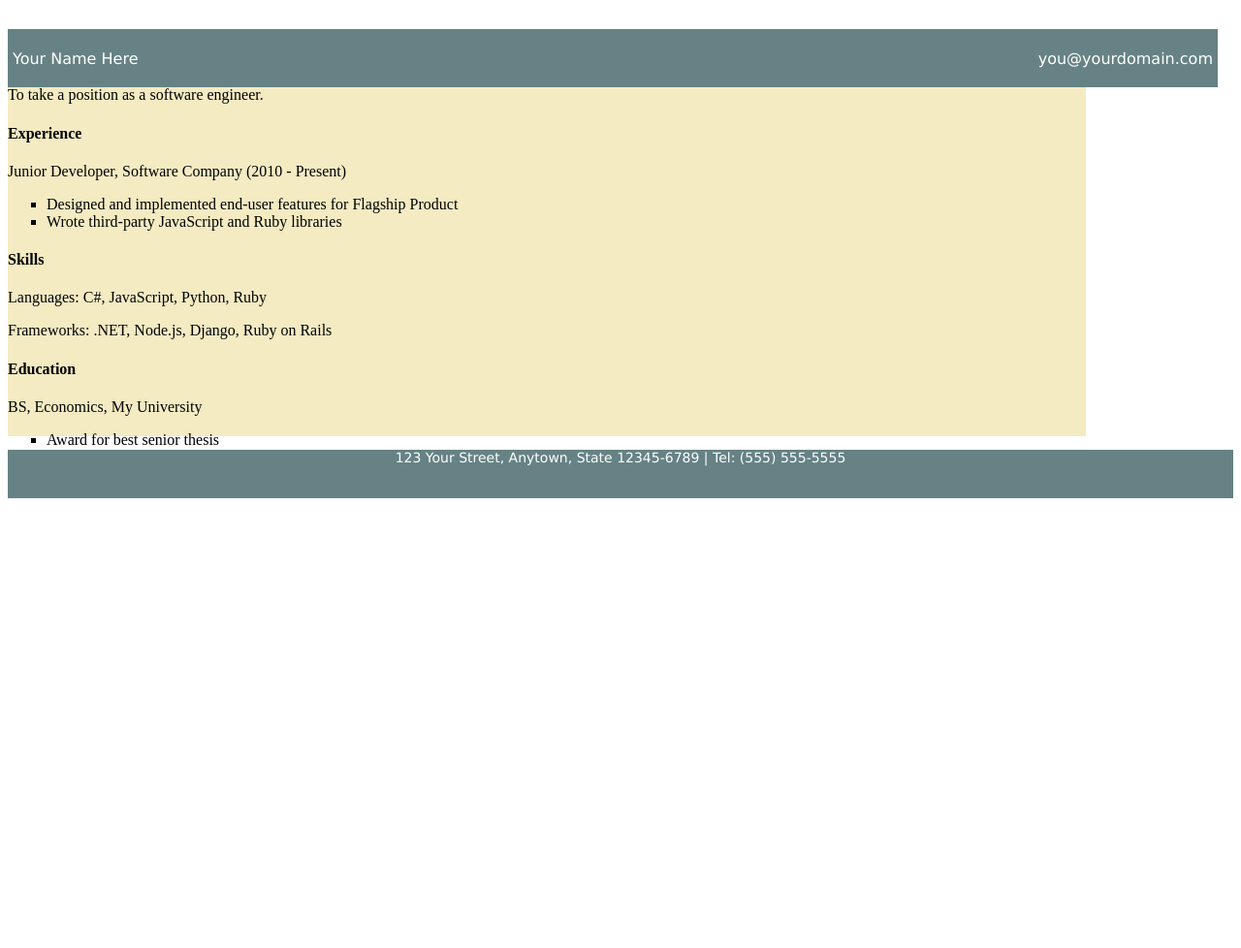
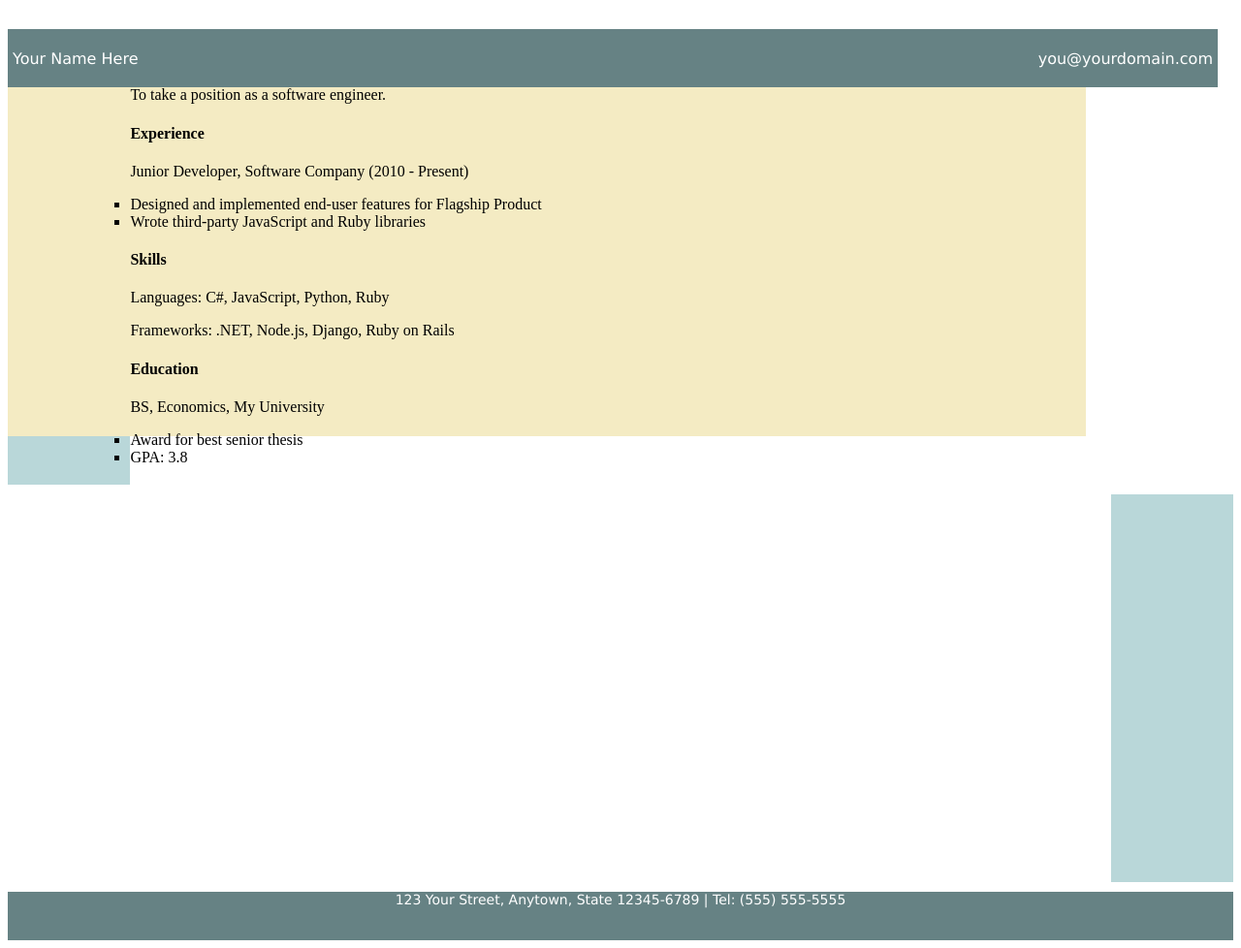
Before and after one commit to BerkOlcay/berkolcay.github.io, a Jekyll site: the page index.html, which Jekyll copies as it is, in a window 1280 px wide and 978 px high. Shown: the whole window at 97% size. Built offline with Jekyll 4.4.1, drawn with Linux system fonts in a browser that asks for light colours; nearby versions of some CDN libraries.

Commit message:
Update index.html

```diff
--- a/index.html
+++ b/index.html
@@ -12,7 +12,7 @@
 			  <p id="name">Your Name Here</p>
 			  <a href="mailto:you@yourdomain.com"><p id="email">you@yourdomain.com</p></a>
 		  </div>
-		  <div class="sides"></div>
+		  <div class="left"></div>
 		  <div class="mid">
 		    <h4>Objective</h4>
   			<p>To take a position as a software engineer.</p>
@@ -32,7 +32,7 @@
   				<li>GPA: 3.8</li>
   			</ul>
 		  </div>
-		  <div class="sides"></div>
+		  <div class="right"></div>
       <div id="footer">
   			<p>123 Your Street, Anytown, State 12345-6789 | Tel: (555) 555-5555</p>
   		</div>
```
